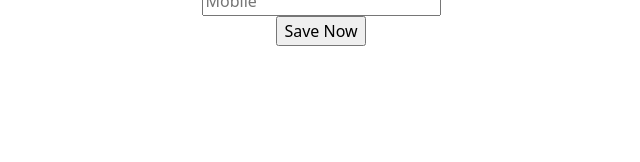
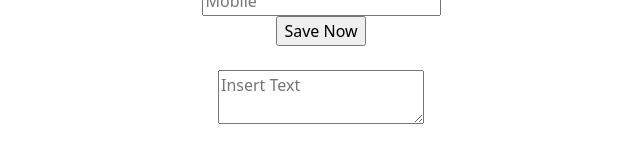
Before and after one commit to nzstarz/React-Basic, a React (Create React App) app: page / in a window 1280 px wide. Shown: the part 1688-1850 px from the top of the page, without its empty margins (319-959 px from the left). Before the commit the page ends 1734 px from the top, so only its background shows below. Built offline with nearby package versions, Linux system fonts and the light colour scheme.

Commit message:
Playing with textarea

```diff
--- a/src/App.js
+++ b/src/App.js
@@ -12,6 +12,7 @@ import ReactDomPractice from './mycomponents/ReactDomPractice';
 import FindDomNode from './mycomponents/FindDomNode';
 import Form from './mycomponents/Form';
 import Signup from './mycomponents/Signup';
+import Text from './mycomponents/Text';
 
 function App() {
   return (
@@ -39,6 +40,9 @@ function App() {
      <Form></Form>
      <br></br>
      <Signup></Signup>
+     <br></br>
+     <Text></Text>
+     <br></br>
 
     </div>
   )
--- /dev/null
+++ b/src/mycomponents/Text.js
@@ -0,0 +1,27 @@
+import React, { Component } from 'react';
+
+class Text extends Component {
+        constructor(){
+            super();
+            this.state={
+                //desc: "Please Insert some Text.",
+                userInput: " "
+            }
+        }
+            onChangeHandler=(event)=>{
+                var mytext = event.target.value;
+                this.setState({userInput:mytext})
+
+            }
+
+    render() {
+        return (
+            <div>
+                <textarea placeholder="Insert Text" onChange={this.onChangeHandler} ></textarea>
+                <p>{this.state.userInput}</p>
+            </div>
+        );
+    }
+}
+
+export default Text;
```
